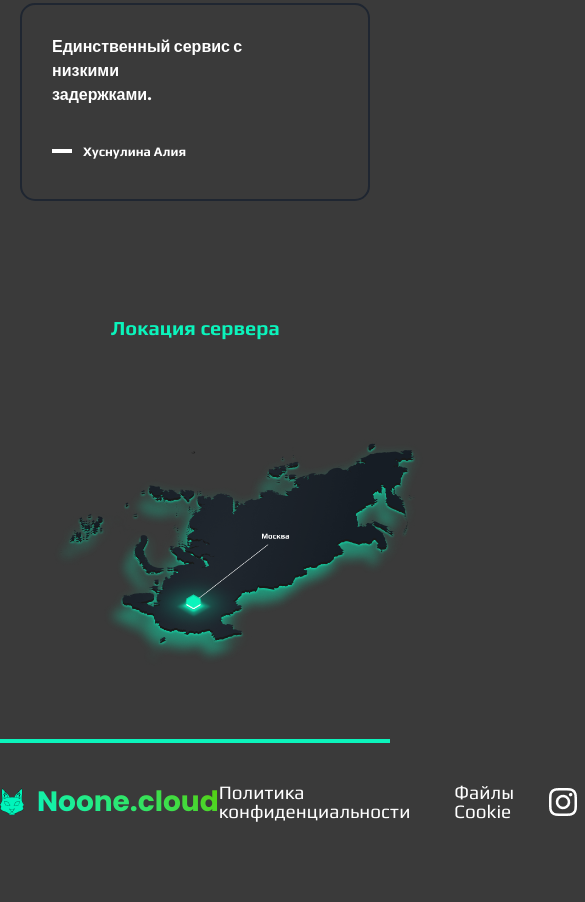
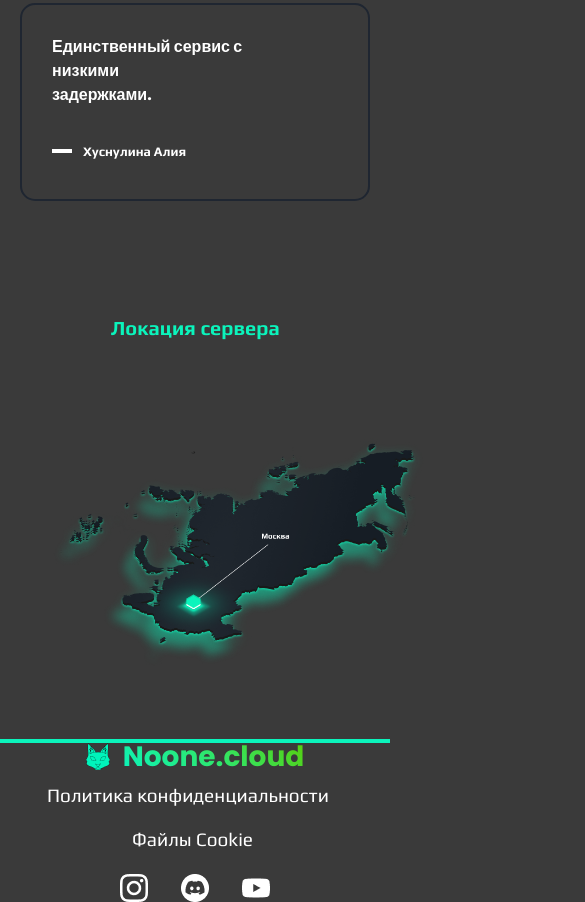
Before and after one commit to Lo0syash/Noone.cloud, a plain HTML site: page index.html in a window 390 px wide. Shown: the part 5866-6768 px from the top of the page, 585 px wide, since content can reach past the window. Before the commit the page ends 6727 px from the top, so only its background shows below. Drawn offline with Linux system fonts and the light colour scheme.

Commit message:
footer adapt

```diff
--- a/assets/css/style.css
+++ b/assets/css/style.css
@@ -1067,3 +1067,33 @@ bottom: 0;
     display: flex;
     gap: 33px;
 }
+
+
+@media (max-width:890px) {
+    .footer{
+        display: grid;
+        place-items: center;
+        justify-content: center;
+    }
+}
+
+@media (max-width:640px) {
+    .container-nav-footer{
+        padding-top: 15px;
+        padding-left: 30px;
+        text-align: center;
+        display: grid;
+        gap: 25px;
+        justify-content: center;
+        place-items: center;
+    }
+    .container-network{
+        padding-right: 30px;
+    }
+}
+
+@media (max-width: 320px) {
+    .container-network{
+        display: grids;
+    }
+}
```
